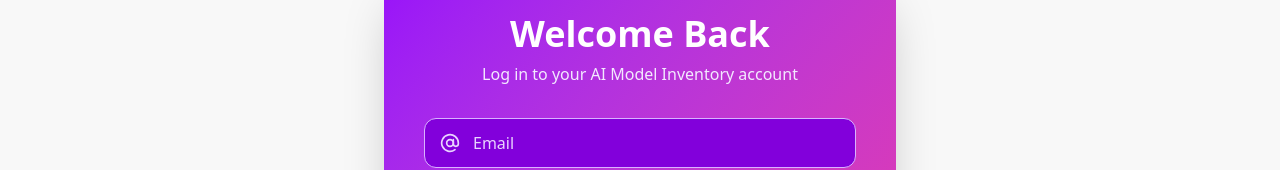
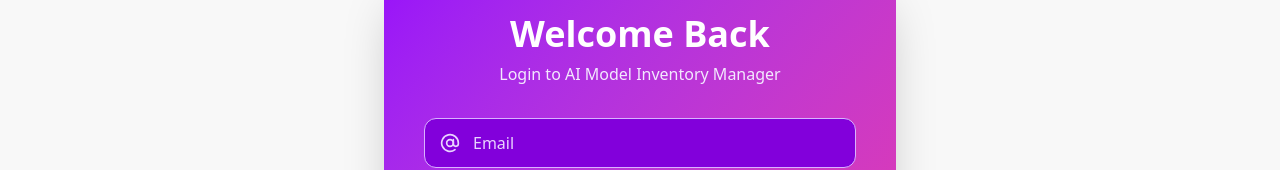
Before and after one commit to humayungit815/ai-model-inventory-client, a React (Vite) app: page /login in a window 1280 px wide. Shown: the part 194-364 px from the top of the page. Built offline with nearby package versions, Linux system fonts and the light colour scheme; no server answers.

Commit message:
some design changes

```diff
--- a/src/pages/AddModel.jsx
+++ b/src/pages/AddModel.jsx
@@ -1,12 +1,13 @@
 import React, {useContext, useState} from "react";
 import {toast} from "react-toastify";
 import {AuthContext} from "../AuthContext/AuthContext";
+import {useNavigate} from "react-router";
 
 const AddModel = () => {
 	const {user} = useContext(AuthContext);
 	const [loading, setLoading] = useState(false);
 
-	// const [models, setModels] = useState([]);
+	const navigate = useNavigate();
 
 	const handleAddModel = e => {
 		e.preventDefault();
@@ -34,6 +35,7 @@ const AddModel = () => {
 			.then(data => {
 				console.log(data);
 				toast.success("Add Model Successfully!");
+				navigate("/all-model");
 			})
 			.catch(error => {
 				console.log(error);
--- a/src/pages/Login.jsx
+++ b/src/pages/Login.jsx
@@ -51,7 +51,7 @@ const Login = () => {
 					<div className="text-center mb-8">
 						<h1 className="text-4xl font-bold mb-2">Welcome Back</h1>
 						<p className="text-purple-100">
-							Log in to your AI Model Inventory account
+							Login to AI Model Inventory Manager
 						</p>
 					</div>
 
```
Also changed, not shown: 1 other file (tests, documents, lock files or other folders).
